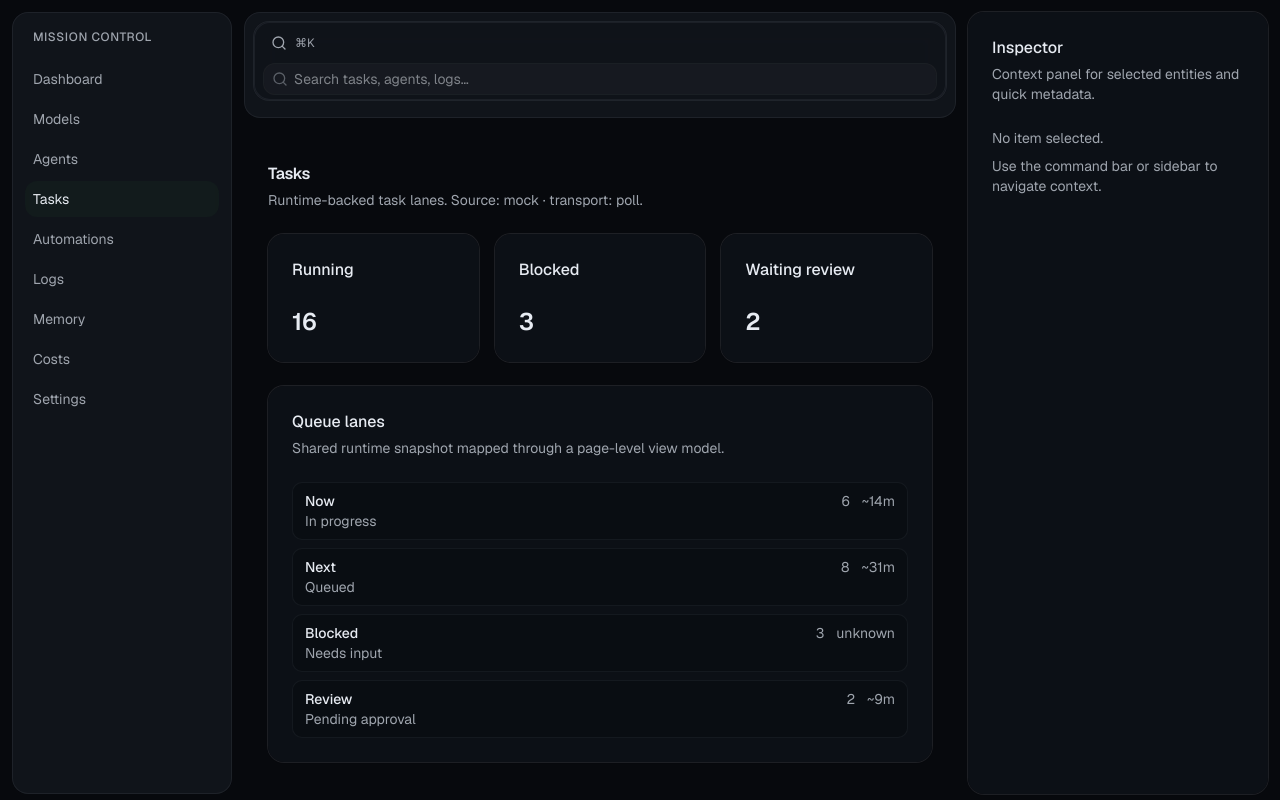
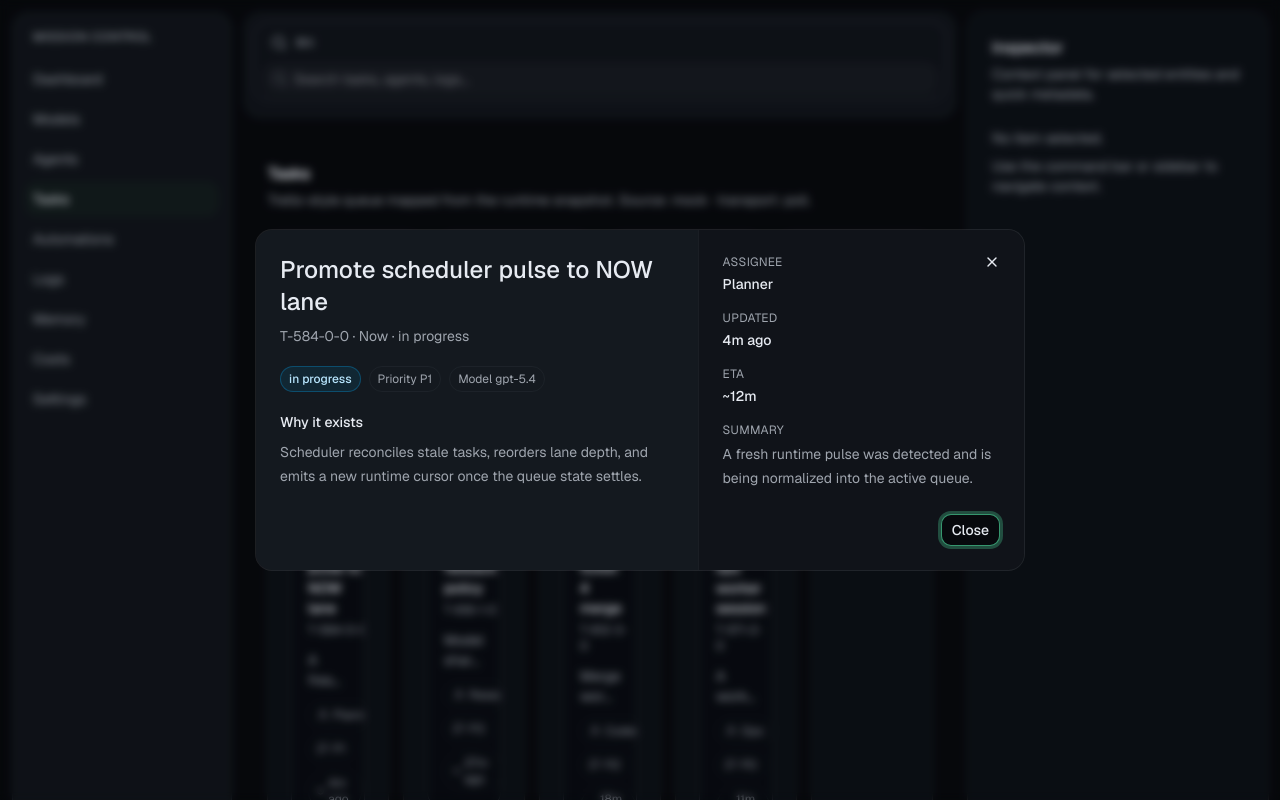
Before and after one commit to 0racularGh0st/mission-control, a Next.js app: page /tasks in a window 1280 px wide. Shown: the top 800 px of the page. Built offline with nearby package versions, Linux system fonts and the light colour scheme.

Commit message:
feat(tasks): add trello-style board with task detail dialog

```diff
--- a/src/components/TasksClient.tsx
+++ b/src/components/TasksClient.tsx
@@ -1,11 +1,37 @@
 "use client";
 
+import { useMemo, useState } from "react";
+import { Clock3, Flag, UserRound } from "lucide-react";
+
+import { Button } from "@/components/ui/button";
+import { Dialog, DialogContent, DialogDescription, DialogHeader, DialogTitle } from "@/components/ui/dialog";
+import { Card } from "@/components/ui/card";
 import { Panel, SectionHeader } from "@/src/components/primitives";
 import type { DashboardRuntimeStateDto } from "@/src/runtime/dashboard/types";
 import { useDashboardRuntime } from "@/src/runtime/dashboard/useDashboardRuntime";
 import { useTasksViewModel } from "@/src/viewmodels/useTasksViewModel";
+import { cn } from "@/lib/utils";
 
 const CURSOR_STORAGE_KEY = "mission-control.tasks.cursor";
+
+const laneOrder = ["now", "next", "review", "blocked", "done"] as const;
+
+function laneTone(lane: string) {
+  switch (lane) {
+    case "now":
+      return "border-sky-500/30 bg-sky-500/10 text-sky-200";
+    case "next":
+      return "border-violet-500/30 bg-violet-500/10 text-violet-200";
+    case "review":
+      return "border-amber-500/30 bg-amber-500/10 text-amber-200";
+    case "blocked":
+      return "border-rose-500/30 bg-rose-500/10 text-rose-200";
+    case "done":
+      return "border-emerald-500/30 bg-emerald-500/10 text-emerald-200";
+    default:
+      return "border-border/70 bg-background/50 text-foreground";
+  }
+}
 
 export function TasksClient({ initialRuntime }: { initialRuntime: DashboardRuntimeStateDto }) {
   const { snapshot, runtimeMeta } = useDashboardRuntime({
@@ -13,41 +39,135 @@ export function TasksClient({ initialRuntime }: { initialRuntime: DashboardRunti
     cursorStorageKey: CURSOR_STORAGE_KEY,
   });
 
-  const { lanes, summary } = useTasksViewModel(snapshot);
+  const { cards, lanes, summary } = useTasksViewModel(snapshot);
+  const [selectedTaskId, setSelectedTaskId] = useState<string | null>(cards[0]?.id ?? null);
+
+  const selectedTask = useMemo(
+    () => cards.find((task) => task.id === selectedTaskId) ?? cards[0] ?? null,
+    [cards, selectedTaskId]
+  );
+
+  const groupedCards = laneOrder.map((lane) => ({
+    lane,
+    cards: cards.filter((card) => card.lane === lane),
+  }));
 
   return (
     <div className="dashboard-shell space-y-6">
       <SectionHeader
         title="Tasks"
-        description={`Runtime-backed task lanes. Source: ${runtimeMeta.source} · transport: ${runtimeMeta.transport}.`}
+        description={`Trello-style queue mapped from the runtime snapshot. Source: ${runtimeMeta.source} · transport: ${runtimeMeta.transport}.`}
       />
 
-      <section className="grid grid-cols-1 gap-4 md:grid-cols-3">
-        <Panel title="Running">
-          <div className="text-2xl font-semibold">{summary.runningTasksLabel}</div>
-        </Panel>
-        <Panel title="Blocked">
-          <div className="text-2xl font-semibold">{summary.blockedTasksLabel}</div>
-        </Panel>
-        <Panel title="Waiting review">
-          <div className="text-2xl font-semibold">{summary.waitingReviewLabel}</div>
-        </Panel>
+      <section className="grid grid-cols-1 gap-4 md:grid-cols-4">
+        <Panel title="Total tasks"><div className="text-2xl font-semibold">{summary.totalTasksLabel}</div></Panel>
+        <Panel title="Active lanes"><div className="text-2xl font-semibold">{summary.activeLanesLabel}</div></Panel>
+        <Panel title="Blocked"><div className="text-2xl font-semibold">{summary.blockedTasksLabel}</div></Panel>
+        <Panel title="Review"><div className="text-2xl font-semibold">{summary.reviewTasksLabel}</div></Panel>
       </section>
 
-      <Panel title="Queue lanes" description="Shared runtime snapshot mapped through a page-level view model.">
-        <div className="space-y-2 text-sm">
-          {lanes.map((lane) => (
-            <div key={lane.lane} className="grid grid-cols-[1fr_auto_auto] gap-3 rounded-md border border-border/60 bg-background/35 px-3 py-2">
-              <div>
-                <div className="font-medium text-foreground">{lane.label}</div>
-                <div className="text-muted-foreground">{lane.stateLabel}</div>
+      <section className="grid gap-4 xl:grid-cols-5">
+        {groupedCards.map(({ lane, cards: laneCards }) => {
+          const laneMeta = lanes.find((item) => item.lane === lane);
+          return (
+            <Panel key={lane} title={laneMeta?.label ?? lane.toUpperCase()} description={`${laneMeta?.stateLabel ?? "Queue lane"} · ${laneMeta?.countLabel ?? laneCards.length} cards`} className="h-full">
+              <div className="space-y-3">
+                {laneCards.map((card) => (
+                  <button
+                    key={card.id}
+                    type="button"
+                    onClick={() => setSelectedTaskId(card.id)}
+                    className="w-full text-left"
+                  >
+                    <Card className="border-border/70 bg-background/55 p-4 transition hover:border-primary/40 hover:bg-background/80">
+                      <div className="space-y-3">
+                        <div className="flex items-start justify-between gap-3">
+                          <div>
+                            <div className="font-medium text-foreground">{card.title}</div>
+                            <div className="mt-1 text-xs text-muted-foreground">{card.id}</div>
+                          </div>
+                          <span className={cn("rounded-full border px-2 py-0.5 text-[11px] font-medium uppercase tracking-wide", laneTone(card.lane))}>
+                            {card.status}
+                          </span>
+                        </div>
+
+                        <p className="line-clamp-2 text-sm text-muted-foreground">{card.summary}</p>
+
+                        <div className="flex flex-wrap gap-2 text-xs text-muted-foreground">
+                          <span className="inline-flex items-center gap-1 rounded-full border border-border/60 px-2 py-1"><UserRound className="size-3" /> {card.assignee}</span>
+                          <span className="inline-flex items-center gap-1 rounded-full border border-border/60 px-2 py-1"><Flag className="size-3" /> {card.priority}</span>
+                          <span className="inline-flex items-center gap-1 rounded-full border border-border/60 px-2 py-1"><Clock3 className="size-3" /> {card.updatedAtLabel}</span>
+                        </div>
+                      </div>
+                    </Card>
+                  </button>
+                ))}
               </div>
-              <div className="text-muted-foreground">{lane.countLabel}</div>
-              <div className="text-muted-foreground">{lane.etaLabel}</div>
+            </Panel>
+          );
+        })}
+      </section>
+
+      <Dialog open={Boolean(selectedTask)} onOpenChange={(open) => !open && setSelectedTaskId(null)}>
+        <DialogContent className="max-w-3xl overflow-hidden border-border/70 bg-popover p-0 sm:max-w-3xl">
+          {selectedTask && (
+            <div className="grid max-h-[80vh] gap-0 md:grid-cols-[1.15fr_0.85fr]">
+              <div className="space-y-5 overflow-y-auto p-6">
+                <DialogHeader>
+                  <DialogTitle className="text-2xl">{selectedTask.title}</DialogTitle>
+                  <DialogDescription>
+                    {selectedTask.id} · {selectedTask.laneLabel} · {selectedTask.status}
+                  </DialogDescription>
+                </DialogHeader>
+
+                <div className="flex flex-wrap gap-2">
+                  <span className={cn("rounded-full border px-2 py-1 text-xs font-medium", laneTone(selectedTask.lane))}>{selectedTask.status}</span>
+                  <span className="rounded-full border border-border/60 px-2 py-1 text-xs text-muted-foreground">Priority {selectedTask.priority}</span>
+                  <span className="rounded-full border border-border/60 px-2 py-1 text-xs text-muted-foreground">Model {selectedTask.model}</span>
+                </div>
+
+                <div className="space-y-2">
+                  <div className="text-sm font-medium text-foreground">Why it exists</div>
+                  <p className="text-sm leading-6 text-muted-foreground">{selectedTask.detail}</p>
+                </div>
+
+                {selectedTask.blockingReason && (
+                  <div className="rounded-lg border border-rose-500/30 bg-rose-500/10 p-4 text-sm text-rose-100">
+                    <div className="mb-1 font-medium">Blocked by</div>
+                    <div>{selectedTask.blockingReason}</div>
+                  </div>
+                )}
+              </div>
+
+              <aside className="border-t border-border/60 bg-background/30 p-6 md:border-t-0 md:border-l">
+                <div className="space-y-4">
+                  <div>
+                    <div className="text-xs uppercase tracking-wide text-muted-foreground">Assignee</div>
+                    <div className="mt-1 text-sm font-medium">{selectedTask.assignee}</div>
+                  </div>
+                  <div>
+                    <div className="text-xs uppercase tracking-wide text-muted-foreground">Updated</div>
+                    <div className="mt-1 text-sm font-medium">{selectedTask.updatedAtLabel}</div>
+                  </div>
+                  <div>
+                    <div className="text-xs uppercase tracking-wide text-muted-foreground">ETA</div>
+                    <div className="mt-1 text-sm font-medium">{selectedTask.etaLabel}</div>
+                  </div>
+                  <div>
+                    <div className="text-xs uppercase tracking-wide text-muted-foreground">Summary</div>
+                    <div className="mt-1 text-sm leading-6 text-muted-foreground">{selectedTask.summary}</div>
+                  </div>
+                </div>
+                <div className="mt-6 flex justify-end">
+                  <Button variant="outline" size="sm" onClick={() => setSelectedTaskId(null)}>
+                    Close
+                  </Button>
+                </div>
+              </aside>
             </div>
-          ))}
-        </div>
-      </Panel>
+          )}
+        </DialogContent>
+      </Dialog>
     </div>
   );
 }
--- a/src/viewmodels/useTasksViewModel.ts
+++ b/src/viewmodels/useTasksViewModel.ts
@@ -1,47 +1,151 @@
 import { useMemo } from "react";
 
-import type { DashboardSnapshotDto } from "@/src/runtime/dashboard/types";
+import type { DashboardSnapshotDto, TaskQueueLaneDto } from "@/src/runtime/dashboard/types";
 
-export interface TaskLaneViewModel {
+export interface TaskCardViewModel {
+  id: string;
+  title: string;
   lane: string;
-  label: string;
-  stateLabel: string;
+  laneLabel: string;
+  status: string;
+  assignee: string;
+  priority: "P0" | "P1" | "P2" | "P3";
+  updatedAtLabel: string;
+  etaLabel: string;
+  summary: string;
+  detail: string;
+  blockingReason?: string;
+  model: string;
+}
+
+export interface TaskLaneViewModel extends TaskQueueLaneDto {
   countLabel: string;
   etaLabel: string;
 }
 
 export interface TasksSummaryViewModel {
-  runningTasksLabel: string;
+  totalTasksLabel: string;
   blockedTasksLabel: string;
-  waitingReviewLabel: string;
+  reviewTasksLabel: string;
+  activeLanesLabel: string;
 }
 
 function formatEta(minutes: number | null) {
   return minutes == null ? "unknown" : `~${minutes}m`;
 }
 
+function formatRelativeTime(minutesAgo: number) {
+  if (minutesAgo <= 1) return "1m ago";
+  return `${minutesAgo}m ago`;
+}
+
+const taskSeed: Omit<TaskCardViewModel, "lane" | "laneLabel">[] = [
+  {
+    id: "T-584",
+    title: "Promote scheduler pulse to NOW lane",
+    status: "in progress",
+    assignee: "Planner",
+    priority: "P1",
+    updatedAtLabel: formatRelativeTime(4),
+    etaLabel: "~12m",
+    summary: "A fresh runtime pulse was detected and is being normalized into the active queue.",
+    detail: "Scheduler reconciles stale tasks, reorders lane depth, and emits a new runtime cursor once the queue state settles.",
+    model: "gpt-5.4",
+  },
+  {
+    id: "T-571",
+    title: "Unstick ops worker session",
+    status: "blocked",
+    assignee: "Ops",
+    priority: "P0",
+    updatedAtLabel: formatRelativeTime(11),
+    etaLabel: "unknown",
+    summary: "A worker has missed several heartbeats and needs manual confirmation.",
+    detail: "The task is waiting on a restarted local transport session before it can be safely retried.",
+    blockingReason: "No heartbeat for 11m on ops lane.",
+    model: "o3",
+  },
+  {
+    id: "T-612",
+    title: "Review ticket 4 merge",
+    status: "awaiting review",
+    assignee: "Coder",
+    priority: "P2",
+    updatedAtLabel: formatRelativeTime(18),
+    etaLabel: "~9m",
+    summary: "Merged work is queued for lint/build confirmation before it can be promoted.",
+    detail: "The review card is holding the line until the build remains green and the shell is validated on the Tasks page.",
+    model: "gpt-5.3-codex",
+  },
+  {
+    id: "T-618",
+    title: "Refresh routing fallback policy",
+    status: "queued",
+    assignee: "Research",
+    priority: "P3",
+    updatedAtLabel: formatRelativeTime(27),
+    etaLabel: "~31m",
+    summary: "Model share is being rebalanced after a fallback spike.",
+    detail: "This task watches the router and prepares a safer default when high-latency models trend upward.",
+    model: "gpt-4.1",
+  },
+  {
+    id: "T-601",
+    title: "Finalize cost watch alert",
+    status: "done",
+    assignee: "Planner",
+    priority: "P2",
+    updatedAtLabel: formatRelativeTime(42),
+    etaLabel: "done",
+    summary: "Budget guardrails were confirmed and the alert was dismissed.",
+    detail: "Historical spend is now visible in the dashboard and the cost threshold is tracked via runtime metrics.",
+    model: "gpt-5.4",
+  },
+];
+
+function taskForLane(lane: TaskQueueLaneDto, index: number): TaskCardViewModel[] {
+  const items = taskSeed.filter((task) => {
+    if (lane.lane === "now") return ["in progress", "queued"].includes(task.status);
+    if (lane.lane === "next") return ["queued"].includes(task.status);
+    if (lane.lane === "blocked") return task.status === "blocked";
+    return ["awaiting review", "done"].includes(task.status);
+  });
+
+  return items.map((task, taskIndex) => ({
+    ...task,
+    lane: lane.lane,
+    laneLabel: lane.label,
+    updatedAtLabel: task.updatedAtLabel,
+    summary: task.summary,
+    detail: task.detail,
+    title: task.title,
+    id: `${task.id}-${index}-${taskIndex}`,
+  }));
+}
+
 export function useTasksViewModel(snapshot: DashboardSnapshotDto) {
   return useMemo(() => {
     const lanes: TaskLaneViewModel[] = snapshot.queueSnapshot.map((lane) => ({
-      lane: lane.lane,
-      label: lane.label,
-      stateLabel: lane.stateLabel,
+      ...lane,
       countLabel: String(lane.count),
       etaLabel: formatEta(lane.etaMinutes),
     }));
 
+    const cards = snapshot.queueSnapshot.flatMap((lane, index) => taskForLane(lane, index));
     const blocked = snapshot.queueSnapshot.find((lane) => lane.lane === "blocked")?.count ?? 0;
     const review = snapshot.queueSnapshot.find((lane) => lane.lane === "review")?.count ?? 0;
-    const running = snapshot.queueSnapshot.filter((lane) => lane.lane !== "blocked").reduce((sum, lane) => sum + lane.count, 0);
+    const active = snapshot.queueSnapshot.filter((lane) => lane.lane === "now" || lane.lane === "next").reduce((sum, lane) => sum + lane.count, 0);
 
     const summary: TasksSummaryViewModel = {
-      runningTasksLabel: String(running),
+      totalTasksLabel: String(cards.length),
       blockedTasksLabel: String(blocked),
-      waitingReviewLabel: String(review),
+      reviewTasksLabel: String(review),
+      activeLanesLabel: String(active),
     };
 
     return {
       lanes,
+      cards,
       summary,
     };
   }, [snapshot.queueSnapshot]);
```
